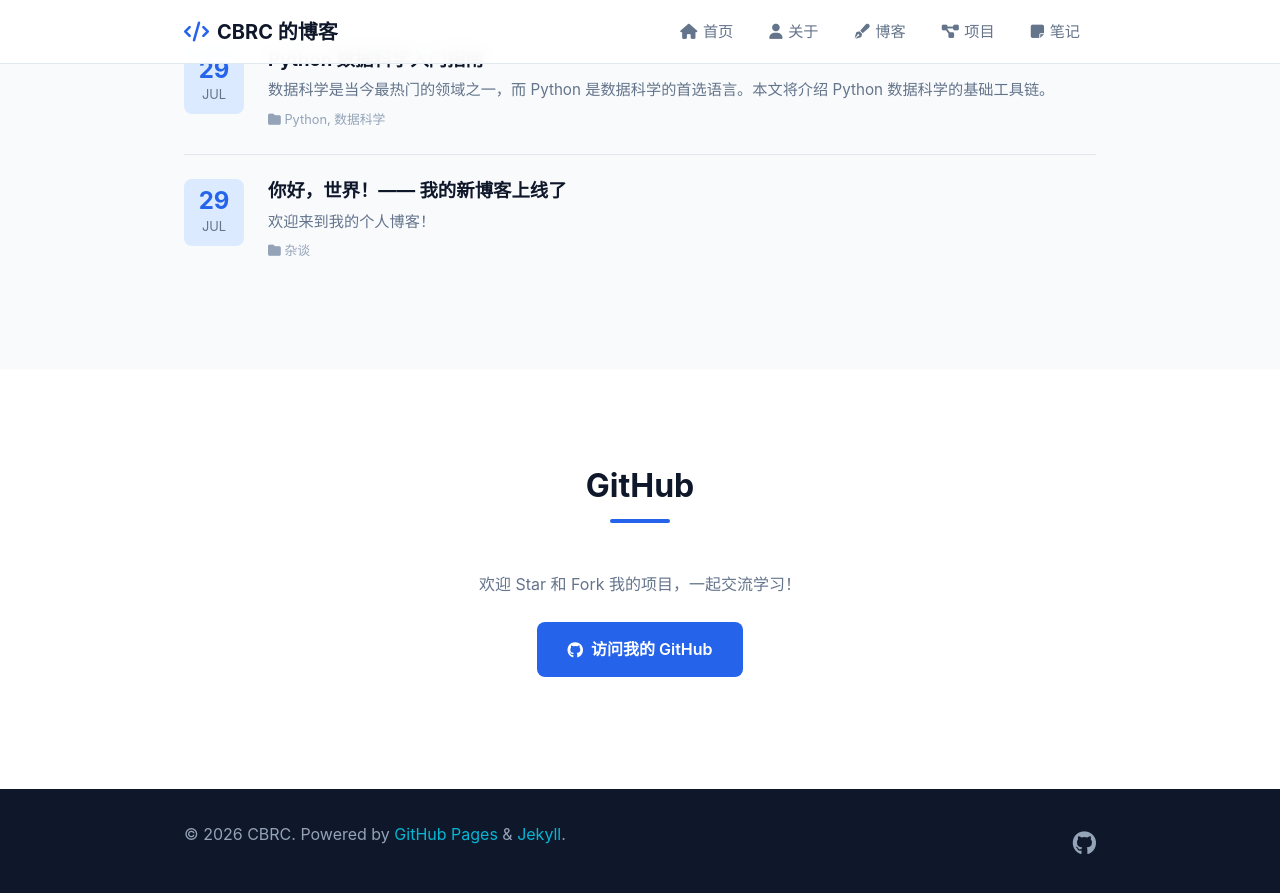
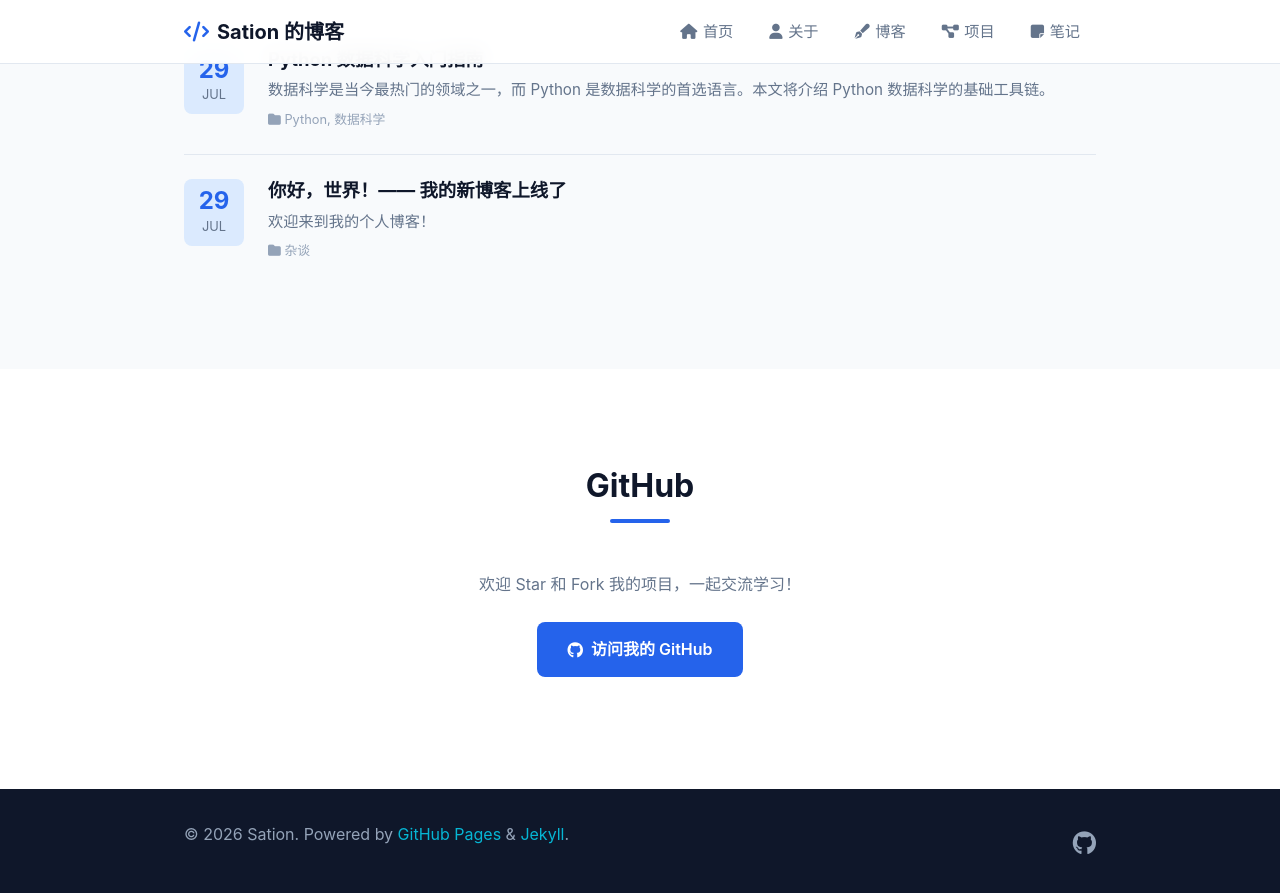
Before and after one commit to sationw/sationw.github.io, a Jekyll site: the page built from index.html, in a window 1280 px wide and 900 px high, scrolled down 1357 px. Shown: the top 893 px of the window. Built offline with Jekyll 4.4.1, drawn with Linux system fonts in a browser that asks for light colours; some of the changed text lies outside the part shown.

Commit message:
Update config: use sationw username

```diff
--- a/_config.yml
+++ b/_config.yml
@@ -1,21 +1,21 @@
 # ============================================
-# CBRC.github.io - Site Configuration
+# sationw.github.io - Site Configuration
 # ============================================
-title: "CBRC 的博客"
+title: "Sation 的博客"
 tagline: "学习 · 编程 · 探索"
 description: "个人博客，分享 Python、数据科学、机器学习的学习笔记和项目实践"
-url: "https://CBRC.github.io"
+url: "https://sationw.github.io"
 baseurl: ""
 
 # Author
 author:
-  name: "CBRC"
+  name: "Sation"
   email: ""
-  github: "CBRC"
+  github: "sationw"
 
 # Social links
 social:
-  github: "https://github.com/CBRC"
+  github: "https://github.com/sationw"
 
 # Build settings
 markdown: kramdown
@@ -38,7 +38,7 @@
       type: "posts"
     values:
       layout: "post"
-      author: "CBRC"
+      author: "Sation"
   - scope:
       path: ""
       type: "projects"
--- a/index.html
+++ b/index.html
@@ -6,7 +6,7 @@
 <!-- Hero -->
 <section class="hero">
   <div class="container">
-    <h1>👋 你好，我是 CBRC</h1>
+    <h1>👋 你好，我是 Sation</h1>
     <p class="subtitle">Python 开发者 · 数据科学爱好者 · 终身学习者</p>
     <p class="tagline">记录学习路上的点滴，分享编程与数据的魅力</p>
     <div class="hero-actions">
@@ -91,7 +91,7 @@
     <p style="color: var(--text-light); margin-bottom: 1.5rem;">
       欢迎 Star 和 Fork 我的项目，一起交流学习！
     </p>
-    <a href="https://github.com/CBRC" target="_blank" class="btn btn-primary">
+    <a href="https://github.com/sationw" target="_blank" class="btn btn-primary">
       <i class="fab fa-github"></i> 访问我的 GitHub
     </a>
   </div>
```
Also changed, not shown: _projects/em-simulation.md (+1 -1 lines), _projects/machine-learning.md (+1 -1 lines), about.md (+3 -3 lines).
